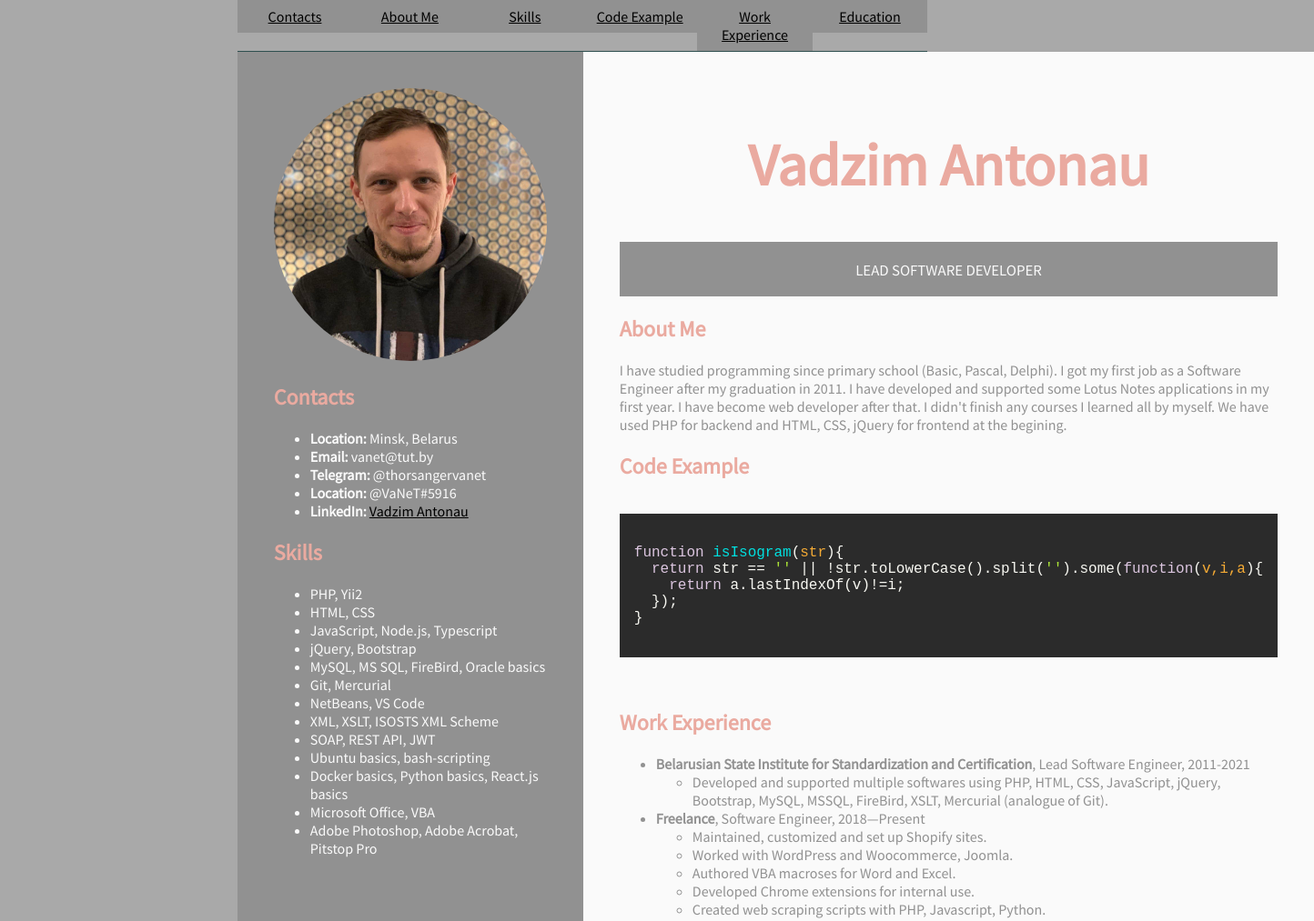
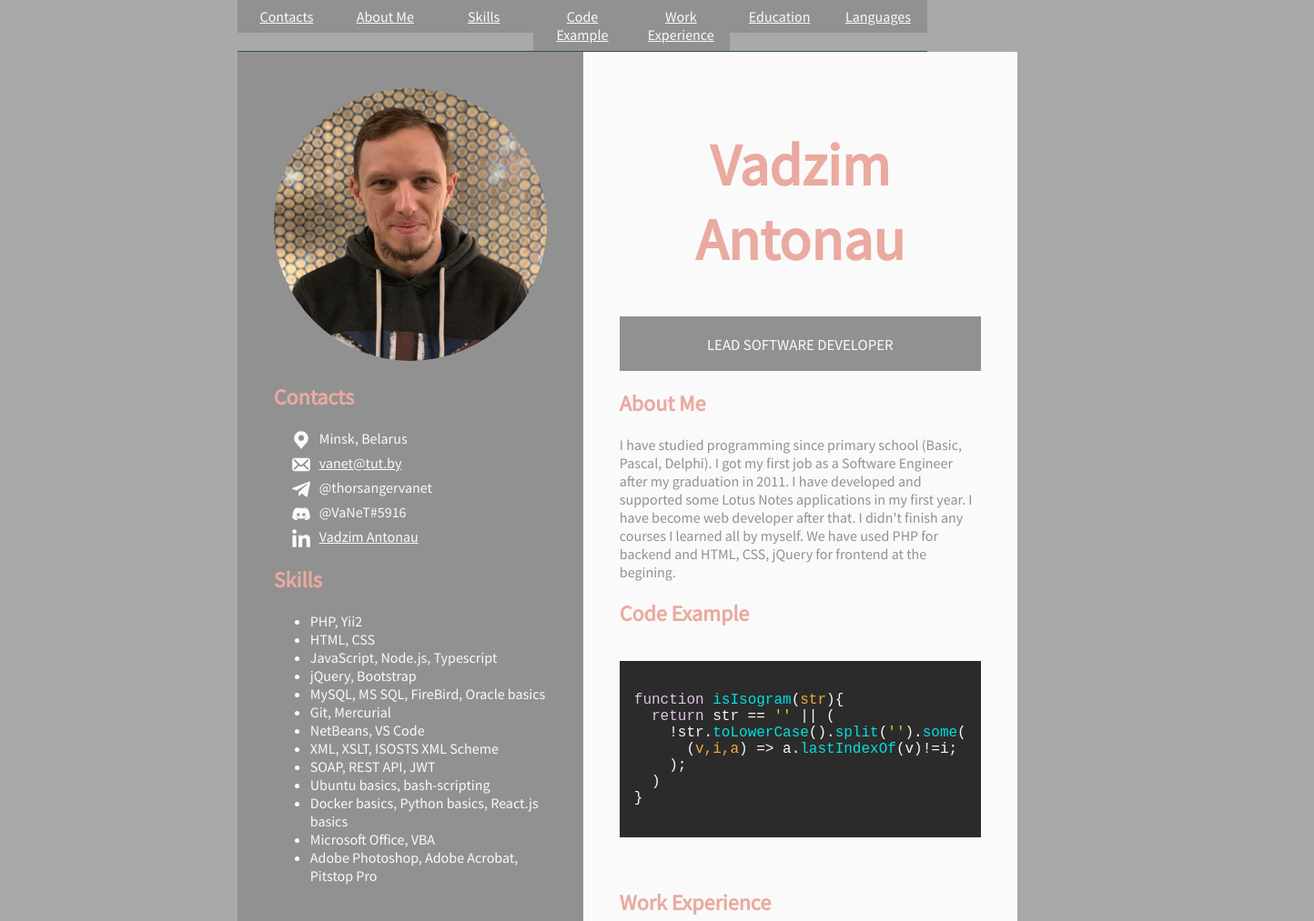
Before and after one commit to ThorsAngerVaNeT/rsschool-cv, a plain HTML site: page index.html in a window 1280 px wide. Shown: the top 1013 px of the page at 91% size, 1444 px wide, since content can reach past the window. Drawn offline with Linux system fonts and the light colour scheme.

Commit message:
feat: add contacts icons

```diff
--- a/index.html
+++ b/index.html
@@ -24,6 +24,7 @@
           <li><a href="#code-example">Code Example</a></li>
           <li><a href="#work-experience">Work Experience</a></li>
           <li><a href="#education">Education</a></li>
+          <li><a href="#languages">Languages</a></li>
         </ul>
       </nav>
     </header>
@@ -33,12 +34,19 @@
         <section id="contacts">
           <h2>Contacts</h2>
           <ul>
-            <li><b>Location:</b> Minsk, Belarus</li>
-            <li><b>Email:</b> vanet@tut.by</li>
-            <li><b>Telegram:</b> @thorsangervanet</li>
-            <li><b>Location:</b> @VaNeT#5916</li>
-            <li><b>LinkedIn:</b> <a title="Vadzim Antonau LinkedIn"
-                href="https://www.linkedin.com/in/vadzim-antonau-394358119/">Vadzim Antonau</a></li>
+            <li><img src="./assets/img/location.svg" alt="location icon" />Minsk, Belarus</li>
+            <li>
+              <a href="mailto:vanet@tut.by">
+                <img src="./assets/img/mail.svg" alt="mail icon" /><span>vanet@tut.by</span>
+              </a>
+            </li>
+            <li><img src="./assets/img/telegram.svg" alt="telegram icon" />@thorsangervanet</li>
+            <li><img src="./assets/img/discord.svg" alt="discord icon" />@VaNeT#5916</li>
+            <li>
+              <a title="Vadzim Antonau LinkedIn" href="https://www.linkedin.com/in/vadzim-antonau-394358119/">
+                <img src="./assets/img/linkedin.svg" alt="linkedin icon" /><span>Vadzim Antonau</span>
+              </a>
+            </li>
           </ul>
         </section>
         <section id="skills">
@@ -67,23 +75,21 @@
         </div>
         <section id="about-me">
           <h2>About Me</h2>
-          <p>I have studied programming since primary school (Basic, Pascal, Delphi). I got my first job as a
-            Software Engineer after my graduation in 2011. I have developed and supported some Lotus Notes applications
-            in my
-            first
-            year. I have become web developer after that. I didn't finish any courses I learned all by myself. We have
-            used
-            PHP for backend and HTML, CSS, jQuery for frontend at the begining.
-          </p>
+          <p>I have studied programming since primary school (Basic, Pascal, Delphi). I got my first job as a Software
+            Engineer after my graduation in 2011. I have developed and supported some Lotus Notes applications in my
+            first year. I have become web developer after that. I didn't finish any courses I learned all by myself. We
+            have used PHP for backend and HTML, CSS, jQuery for frontend at the begining.</p>
         </section>
         <section id="code-example">
           <h2>Code Example</h2>
           <pre>
           <code>
 function isIsogram(str){
-  return str == '' || !str.toLowerCase().split('').some(function(v,i,a){
-    return a.lastIndexOf(v)!=i;
-  });
+  return str == '' || (
+    !str.toLowerCase().split('').some(
+      (v,i,a) => a.lastIndexOf(v)!=i;
+    );
+  )
 }
           </code>
         </pre>
@@ -153,9 +159,13 @@ function isIsogram(str){
         </section>
       </div>
     </main>
-    <footer><a href="http://github.com/ThorsAngerVaNeT">GitHub</a>2021<a href="https://rs.school/js/"><img
-          src="./assets/img/rs_school_js.svg" alt="Rsschool Icon" width="73" height="26">
-      </a></footer>
+    <footer>
+      <a class="dark-url" href="http://github.com/ThorsAngerVaNeT">GitHub</a>
+      <span>2021</span>
+      <a href="https://rs.school/js/">
+        <img src="./assets/img/rs_school_js.svg" alt="Rsschool Icon" width="73" height="26">
+      </a>
+    </footer>
   </div>
   <script src="script.js"></script>
 </body>
--- a/style.css
+++ b/style.css
@@ -74,7 +74,7 @@ nav ul li {
   list-style: none;
   float: left;
   text-align: center;
-  width: calc(100% / 6);
+  width: calc(100% / 7);
   box-sizing: border-box;
 }
 
@@ -97,14 +97,35 @@ header {
 }
 
 a {
-  color: black;
+  color: #fafafa;
 }
 
-a:active {
-  color: blue;
+a:hover {
+  color: #eaaaa0;
 }
 
-a[tabindex]:focus {
-  color: blue;
-  outline: none;
+a.dark-url {
+  color: #919191;
 }
+
+a.dark-url:hover {
+  color: #eaaaa0;
+}
+
+#contacts img {
+  height: 20px;
+  width: 20px;
+  background-size: cover;
+  margin-right: 10px;
+  vertical-align: middle;
+}
+
+#contacts li {
+  list-style: none;
+  margin-left: -20px;
+  margin-bottom: 5px;
+}
+
+code {
+  overflow: auto;
+}
```
Also changed, not shown: assets/img/discord.svg (added), assets/img/linkedin.svg (added), assets/img/location.svg (added), assets/img/mail.svg (added), assets/img/telegram.svg (added).
